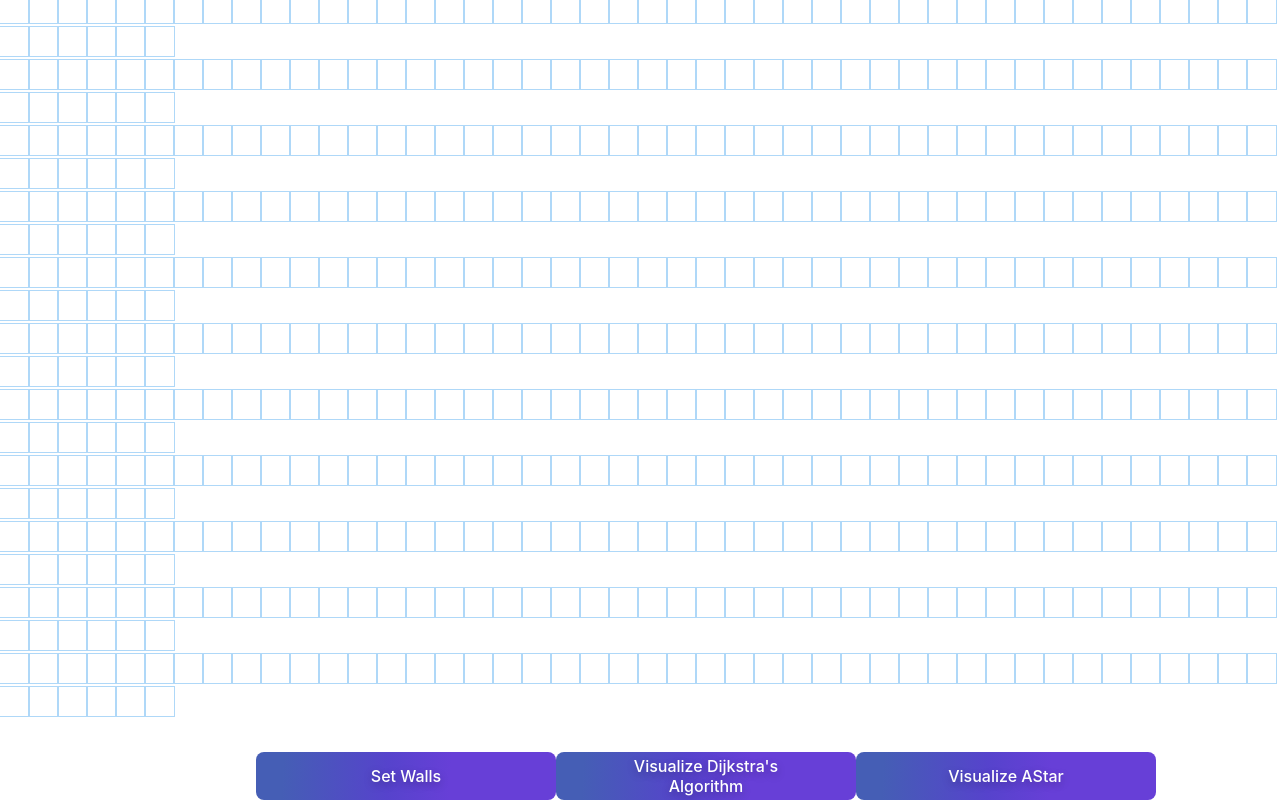
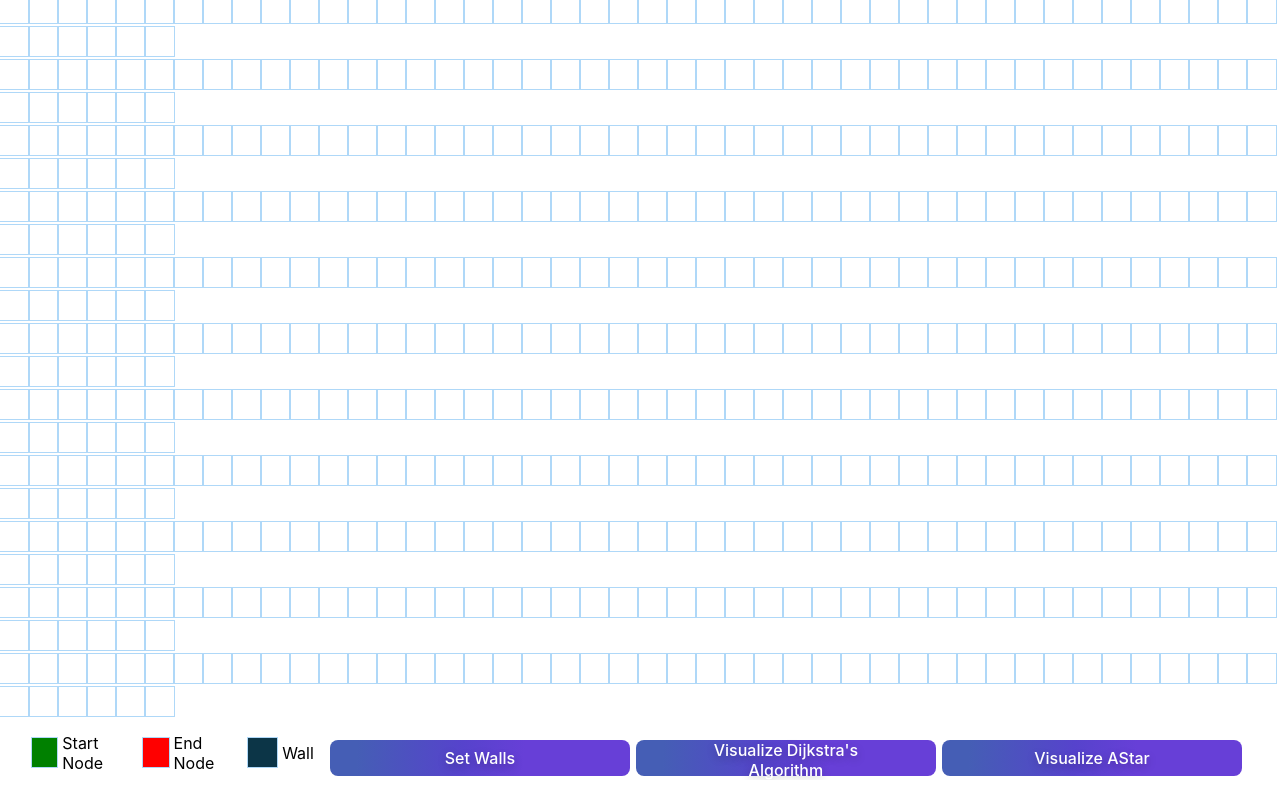
Before and after one commit to gokhalevedant06/Graph-Algorithms-Visualizer, a React (Create React App) app: page / in a window 1280 px wide. Shown: the part 626-1426 px from the top of the page. Built offline with nearby package versions, Linux system fonts and the light colour scheme.

Commit message:
Added Few Annotations

```diff
--- a/src/App.css
+++ b/src/App.css
@@ -6,10 +6,10 @@
 }
 
 .container{
-    margin-top: 2rem;
+    margin-top: 10px;
     margin-left: auto;
     margin-right: auto;
-    width: 60%;
+    width: 95%;
     display: flex;
     justify-content: space-evenly;
 }
@@ -27,7 +27,7 @@
   font-family: "Inter UI","SF Pro Display",-apple-system,BlinkMacSystemFont,"Segoe UI",Roboto,Oxygen,Ubuntu,Cantarell,"Open Sans","Helvetica Neue",sans-serif;
   font-size: 16px;
   font-weight: 500;
-  height: 3rem;
+  height: 2.3rem;
   padding: 0 1.6rem;
   text-align: center;
   text-shadow: rgba(0, 0, 0, 0.25) 0 3px 8px;
@@ -47,3 +47,27 @@
     padding: 0 2.6rem;
   }
 }
+
+.index-node{
+  width: 29px;
+  height: 29px;
+  outline: 1px solid rgb(175, 216, 248);
+  display: inline-block;
+}
+
+.node-container{
+  display: flex;
+  width: 30%;
+  flex-direction: row;
+  justify-content: center;
+  align-items: center;
+}
+.flex-inner{
+  display: flex;
+  justify-content: center;
+  align-items: center;
+}
+.ml{
+  margin-left: 5px;
+  margin-right: 10px;
+}
--- a/src/Components/PathFinder.jsx
+++ b/src/Components/PathFinder.jsx
@@ -30,9 +30,9 @@ const PathFinder = () => {
       isVisited: false,
       isWall: false,
       previousNode: null,
-      g:0,
-      f:0,
-      h:0
+      g: 0,
+      f: 0,
+      h: 0,
     };
   };
 
@@ -80,19 +80,22 @@ const PathFinder = () => {
     }
   };
 
-  const markWalls = (grid)=>{
-    const wallArray = data.wallArr
+  const markWalls = (grid) => {
+    const wallArray = data.wallArr;
     for (let row = 0; row < 20; row++) {
       for (let col = 0; col < 50; col++) {
-        for(var i=0;i<wallArray.length;i++){
-          if(grid[row][col].row === wallArray[i].row && grid[row][col].col === wallArray[i].col){
-            grid[row][col].isWall = true
+        for (var i = 0; i < wallArray.length; i++) {
+          if (
+            grid[row][col].row === wallArray[i].row &&
+            grid[row][col].col === wallArray[i].col
+          ) {
+            grid[row][col].isWall = true;
           }
         }
       }
     }
     return grid;
-  }
+  };
 
   // const setRandomWalls = (grid)=>{
   //   for (let row = 0; row < 10; row++) {
@@ -105,24 +108,22 @@ const PathFinder = () => {
   //   return grid;
   // }
 
-
   const visualizeDijkstra = () => {
     const startNode = grid[START_NODE_ROW][START_NODE_COL];
     const finishNode = grid[FINISH_NODE_ROW][FINISH_NODE_COL];
-    const newGrid = markWalls(grid)
+    const newGrid = markWalls(grid);
     const visitedNodesInOrder = dijkstra(newGrid, startNode, finishNode);
     const nodesInShortestPathOrder = getNodesInShortestPathOrder(finishNode);
     animateDijkstra(visitedNodesInOrder, nodesInShortestPathOrder);
   };
 
-  const visualizeAStar = ()=>{
+  const visualizeAStar = () => {
     const startNode = grid[START_NODE_ROW][START_NODE_COL];
     const finishNode = grid[FINISH_NODE_ROW][FINISH_NODE_COL];
     const newGrid = markWalls(grid);
-    const result = Astar(startNode, finishNode,newGrid);
+    const result = Astar(startNode, finishNode, newGrid);
     animateDijkstra(result.visitedNodes, result.path);
-  }
-
+  };
 
   return (
     <>
@@ -138,31 +139,40 @@ const PathFinder = () => {
                   //   isWall=true;
                   // }
                   return (
-                  <Node
-                    props={{ row, col, isStart, isWall, isFinish }}
-                  />
+                    <Node props={{ row, col, isStart, isWall, isFinish }} />
                   );
                 })}
               </div>
             );
           })}
         </div>
-
       </div>
-
       <div className="container">
-
-      <button className="button" onClick={()=>dispatch(setWalls())}>
+        <div className="node-container">
+          <div className="flex-inner">
+            <span className="index-node node-start"></span>{" "}
+            <span className="ml">Start Node</span>
+          </div>
+          <div className="flex-inner">
+            <span className="index-node node-finish"></span>{" "}
+            <span className="ml">End Node</span>
+          </div>
+          <div className="flex-inner">
+            <span className="index-node node-wall"></span> <span className="ml">Wall</span>
+          </div>
+        </div>
+        <div className="container">
+          <button className="button" onClick={() => dispatch(setWalls())}>
             Set Walls
           </button>
           <button className="button" onClick={() => visualizeDijkstra()}>
             Visualize Dijkstra's Algorithm
           </button>
-      <button className="button" onClick={()=>visualizeAStar()}>
+          <button className="button" onClick={() => visualizeAStar()}>
             Visualize AStar
           </button>
         </div>
-
+      </div>
     </>
   );
 };
```
Lines whose indentation alone changed are shown as unchanged.
